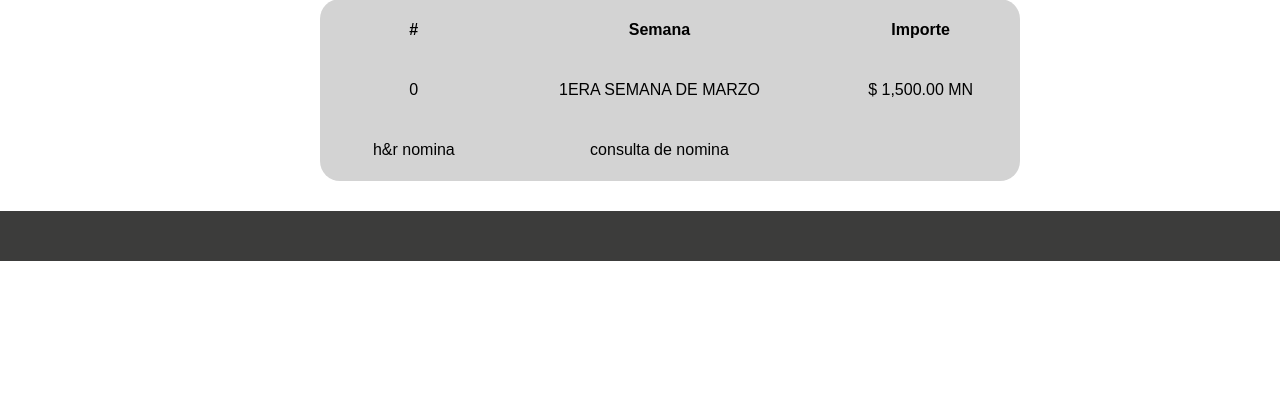
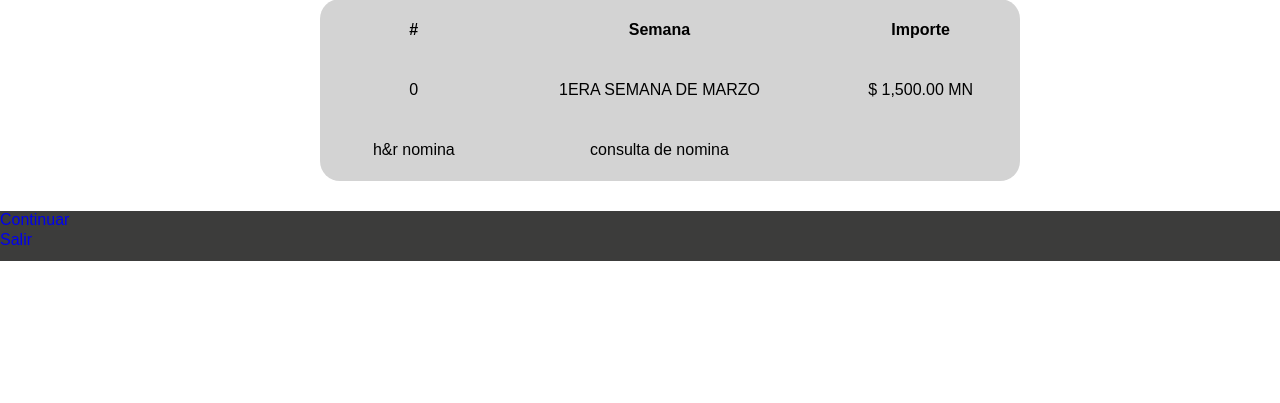
Before and after one commit to satit-project/satit, a PHP site: page /resources/html/nomina.html in a window 1280 px wide. Shown: the part 376-779 px from the top of the page. Run offline with PHP 8.4, Linux system fonts and the light colour scheme.

Commit message:
Actualización pantalla nomina
Agregue boton "continuar"  que sirve para regresar al menu princial y el boton "salir" que sirve para regresar al login

```diff
--- a/resources/css/nomina.css
+++ b/resources/css/nomina.css
@@ -78,7 +78,7 @@ th, td
 
 /*
 ===================================================================
-    Barra superior e inferior
+    Barra superior
 ===================================================================
 
 */
@@ -87,6 +87,12 @@ th, td
     background: rgb(255,27,0);
 }
 
+/*
+===================================================================
+    Barra superior e inferior
+===================================================================
+
+*/
 .top-barr, .bottom-barr
 {
     width: 100%;
@@ -94,8 +100,22 @@ th, td
 
 }
 
+
+/*
+===================================================================
+    Barra inferior
+===================================================================
+
+*/
 .bottom-barr
 {
-
     background: #3C3C3B;
 }
+
+.btn-continuar
+{
+    text-decoration: none;
+    display: block;
+    width: 200px;
+    height: 20px;
+}
--- a/resources/html/menu.html
+++ b/resources/html/menu.html
@@ -28,6 +28,6 @@
                     <a href="btn-menu">Mas..</a>
                 </div>
             </section>
-    </div>
+        </div>
     </body>
 </html>
--- a/resources/html/nomina.html
+++ b/resources/html/nomina.html
@@ -52,7 +52,10 @@
 
     <!-- Barra inferior-->
     <section>
-        <div class="bottom-barr"></div>
+        <div class="bottom-barr">
+            <a href="../html/menu.html"class="btn-continuar">Continuar</a>
+            <a href="../index.html"class="btn-salir">Salir</a>
+        </div>
     </section>
 
 </body>
```
